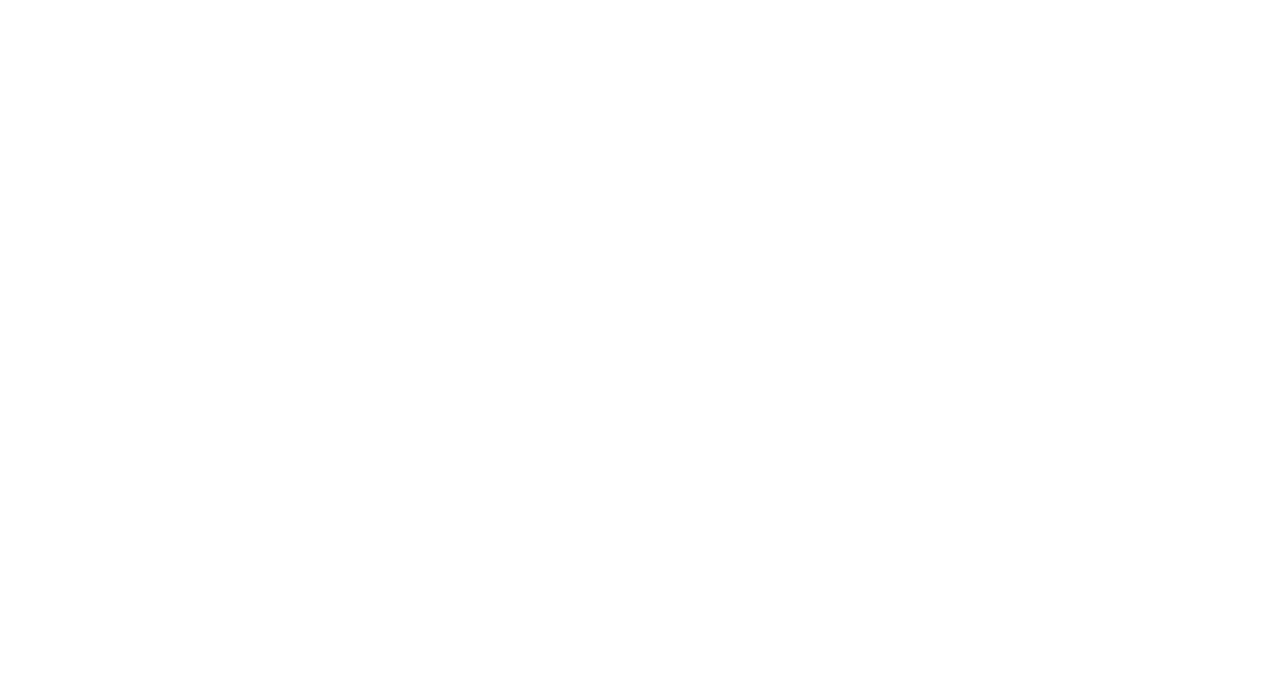
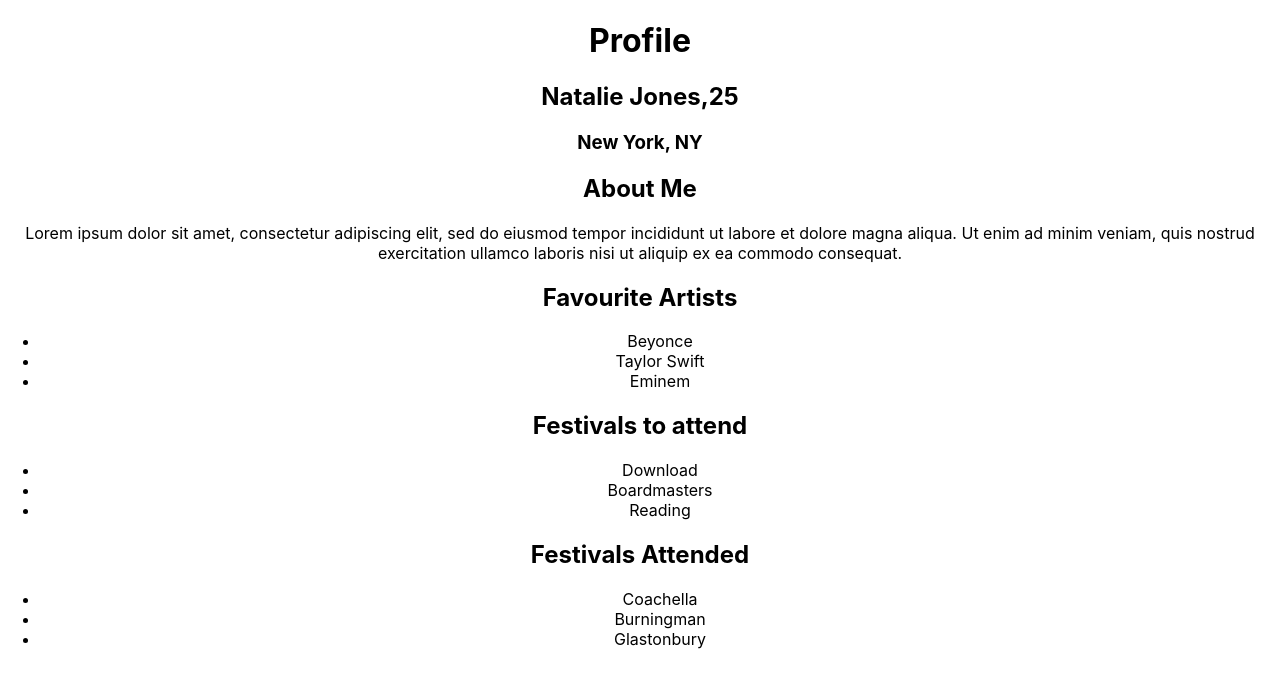
Before and after one commit to Lucy8824/CFG-degree-fullstack-group-project-2024, a React (Create React App) app in the folder frontend/: page /Profile in a window 1280 px wide. Before the commit this address had no page. Shown: the top 688 px of the page. Built offline with nearby package versions, Linux system fonts and the light colour scheme.

Commit message:
fixed routes with useNavigate, added comments for links for future code in Profile.js

```diff
--- a/frontend/src/App.js
+++ b/frontend/src/App.js
@@ -1,8 +1,10 @@
 import "./App.css";
-import { BrowserRouter as Router, Routes, Route } from "react-router-dom";
+import { BrowserRouter as Router, Routes, Route, Link } from "react-router-dom";
 import LoginPage from "./components/LoginPage.js";
 // import CustomButton from "./components/CustomButton.js";
 import SignUp from "./components/SignUp.js";
+import Profile from "./components/Profile.js";
+import ForgotPassword from "./components/ForgotPassword.js";
 
 const App = () => {
   return (
@@ -14,6 +16,11 @@
               <Routes>
                 <Route path="/" index element={<LoginPage />}></Route>
                 <Route path="/SignUp" element={<SignUp />}></Route>
+                <Route path="/Profile" element={<Profile />}></Route>
+                <Route
+                  path="/ForgotPassword"
+                  element={<ForgotPassword />}
+                ></Route>
               </Routes>
             }
           </div>
--- /dev/null
+++ b/frontend/src/components/ForgotPassword.js
@@ -0,0 +1,8 @@
+import React from "react";
+import "./ForgotPassword";
+
+const ForgotPassword = () => {
+  return <div>This is a forgot password page</div>;
+};
+
+export default ForgotPassword;
--- a/frontend/src/components/LoginPage.js
+++ b/frontend/src/components/LoginPage.js
@@ -10,6 +10,15 @@
     navigate("/SignUp");
   };
 
+  const handleLoginClick = () => {
+    console.log("login is clicked");
+    navigate("/Profile");
+  };
+
+  const handleForgotPasswordClick = () => {
+    console.log("forgot password is clicked");
+    navigate("/ForgotPassword");
+  };
   const [email, setEmail] = useState("");
   const [password, setPassword] = useState("");
 
@@ -46,9 +55,14 @@
         </div>
       </form>
 
-      <CustomButton type="submit" buttonText="Login" />
       <CustomButton
-        forgotPassword="forgotPassword"
+        type="submit"
+        onClick={handleLoginClick}
+        buttonText="Login"
+      />
+      <CustomButton
+        type="forgotPassword"
+        onClick={handleForgotPasswordClick}
         buttonText="Forgotten your password?"
       />
       <CustomButton
--- /dev/null
+++ b/frontend/src/components/Profile.js
@@ -0,0 +1,73 @@
+import React, { useState } from "react";
+// import { Link } from "react-router-dom";
+// import { useNavigate } from "react-router-dom";
+
+const Profile = () => {
+  //   const navigate = useNavigate();
+  //   // handleProfileClick might need taking out but not sure how to because the use navigate part of the function works
+  //   const handleProfileClick = () => {
+  //     console.log("profile info is displayed");
+  //     navigate("/Profile");
+  //   };
+
+  // if setProfile isn't being used maybe we can take that out too
+  const [profile] = useState({
+    fullName: "Natalie Jones",
+    location: "New York, NY",
+    age: "25",
+    about_me:
+      "Lorem ipsum dolor sit amet, consectetur adipiscing elit, sed do eiusmod tempor incididunt ut labore et dolore magna aliqua. Ut enim ad minim veniam, quis nostrud exercitation ullamco laboris nisi ut aliquip ex ea commodo consequat.",
+    favourite_artists: ["Beyonce", "Taylor Swift", "Eminem"],
+    festivals_want: ["Download", "Boardmasters", "Reading"],
+    festivals_attended: ["Coachella", "Burningman", "Glastonbury"],
+  });
+
+  return (
+    // added these bits of code with map to make them appear as a list which apparently does someting to rendering the array
+    <>
+      <h1>Profile</h1>
+      <h2>
+        <span>{profile.fullName},</span>
+        {profile.age}
+      </h2>
+      <h3>{profile.location}</h3>
+      <h2>About Me</h2>
+      <p>{profile.about_me}</p>
+      <h2>Favourite Artists</h2>
+      <ul>
+        {profile.favourite_artists.map((artist, index) => (
+          <li key={index}>{artist}</li>
+        ))}
+      </ul>
+      <h2>Festivals to attend</h2>
+      <ul>
+        {profile.festivals_want.map((festival, index) => (
+          <li key={index}>{festival}</li>
+        ))}
+      </ul>
+      <h2>Festivals Attended</h2>
+      <ul>
+        {profile.festivals_attended.map((festival, index) => (
+          <li key={index}>{festival}</li>
+        ))}
+      </ul>
+      {/* // below is the code to add multiple links to access other pages without
+      refreshing the browser */}
+      {/* <nav>
+        <ul>
+          <li>
+            <Link to="/">Login</Link>
+          </li>
+          <li>
+            <Link to="/SignUp">Signup</Link>
+          </li>
+          <li>
+            <Link to="/ForgotPassword">Forgot Password</Link>
+          </li>
+        </ul>
+      </nav> */}
+    </>
+  );
+};
+
+export default Profile;
--- a/frontend/src/components/SignUp.js
+++ b/frontend/src/components/SignUp.js
@@ -2,6 +2,7 @@
 import { useNavigate } from "react-router-dom";
 import CustomButton from "./CustomButton.js";
 
+// only want to navigate to profile from here so useNavigate is better
 const SignUp = () => {
   const navigate = useNavigate();
   const handleProfileClick = () => {
```
Also changed, not shown: frontend/src/components/CustomButton.js (+9 -4 lines).
